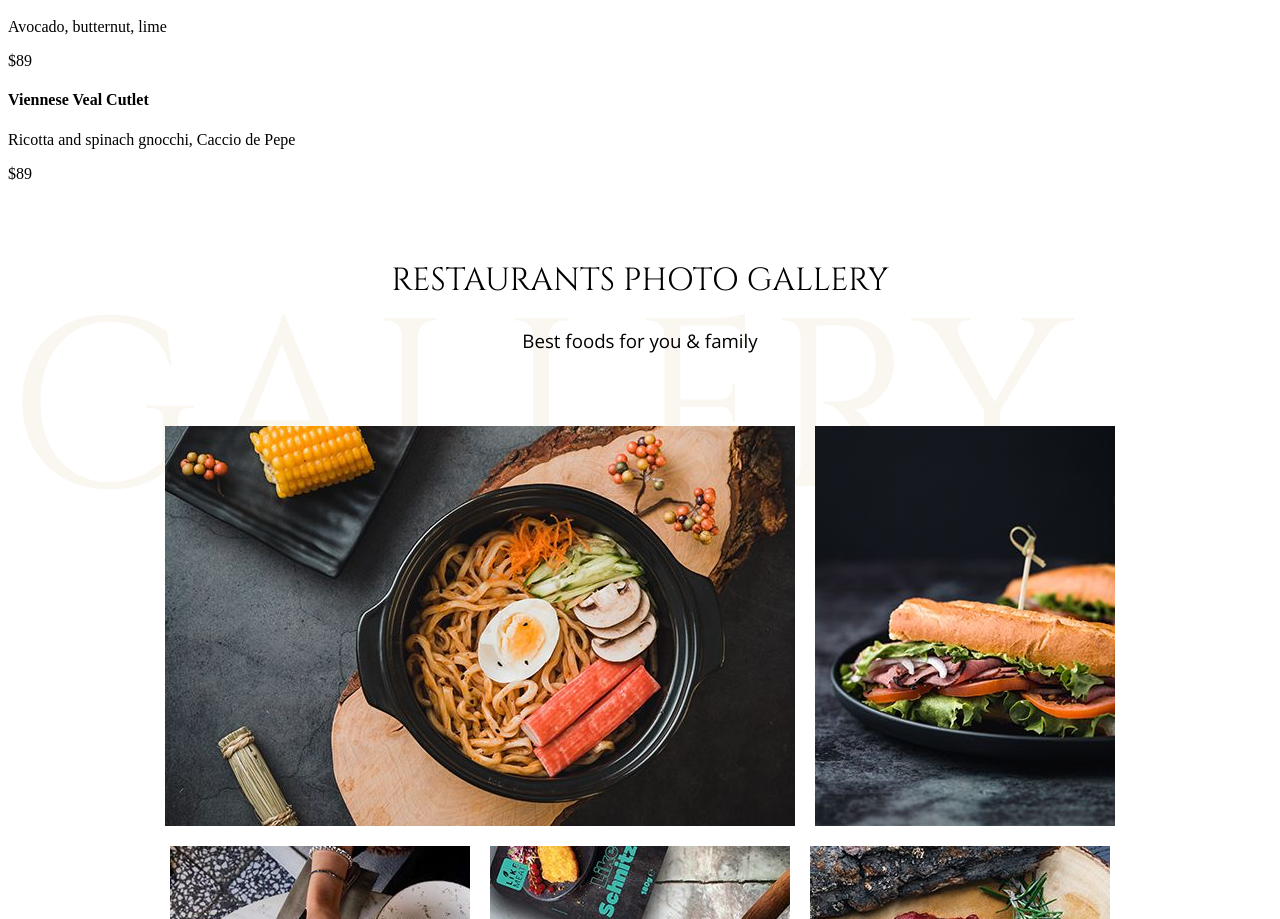
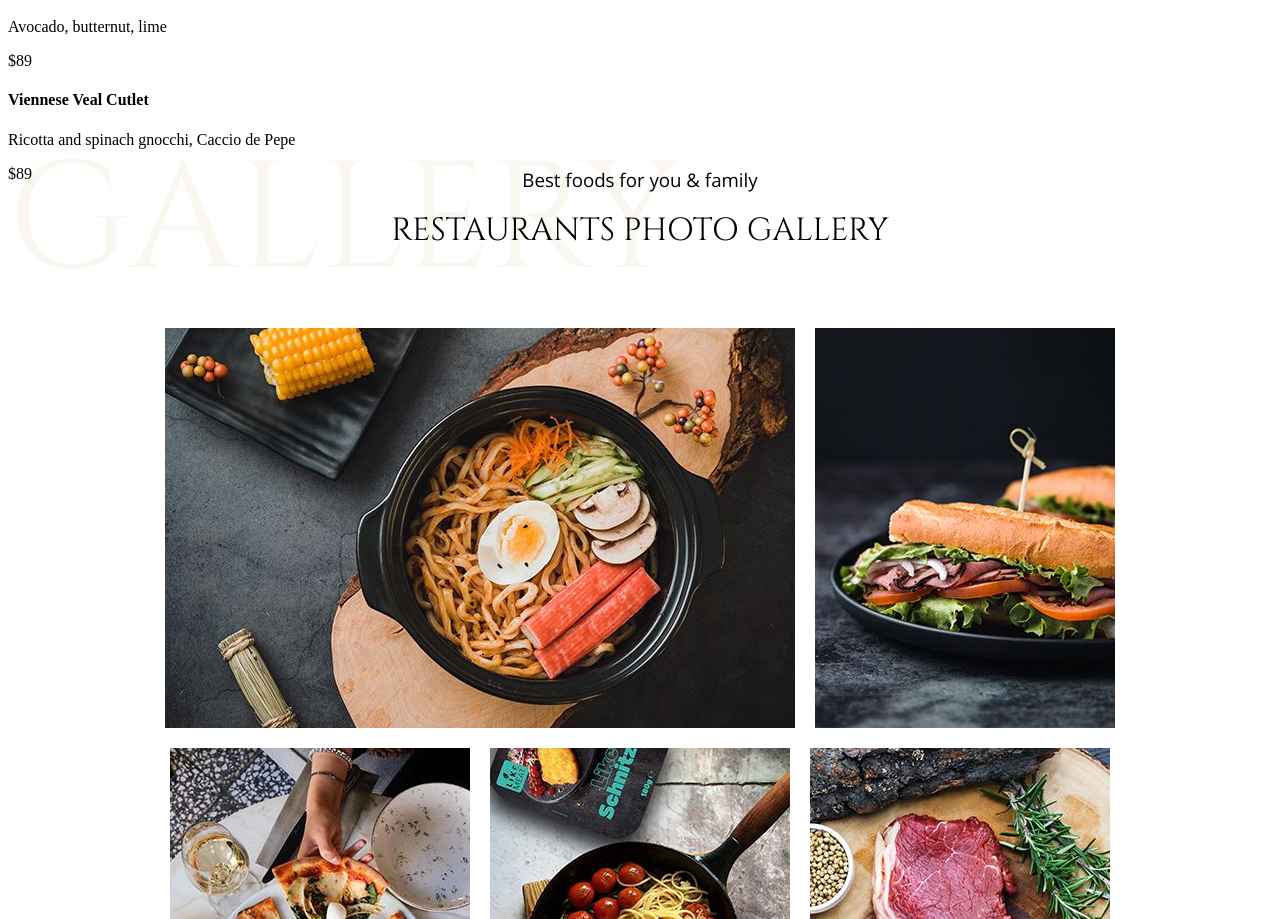
Before and after one commit to becodeorg/hamilton-8-kababi-sam-cam, a plain HTML site: page index.html in a window 1280 px wide. Shown: the part 5561-6480 px from the top of the page. Drawn offline with nearby package versions, Linux system fonts and the light colour scheme; a web font is replaced by a local one.

Commit message:
titlte gallery repair

```diff
--- a/pages/_sectionPhotoGallery.scss
+++ b/pages/_sectionPhotoGallery.scss
@@ -9,14 +9,12 @@
     position: relative;
     min-height:65em;
 
-    &__title {
+      &__title {
         color: black;
         font-family: 'Cinzel', serif;
         z-index: 2;
         font-weight: 200;
         font-size: 2rem;
-        margin-top: 6%;
-        position: relative;
     }
 
     &__stitle {
@@ -24,21 +22,21 @@
         z-index: 2;
         font-family: 'Open Sans', sans-serif;
         font-weight: 300;
-        position: relative;
+        margin-top: -7rem;
     }
 
     &__shadow {
         position: absolute;
         font-family: 'Cinzel', serif;
         color: $ligth-beige;
-        font-size: 15rem;
-        top: -7px;
+        font-size: 9.5rem;
+        top: -90px;
         left: 0;
         z-index: -9999;
     }
 
     .gallery {
-        margin: 5% 5% 0 5%;
+        margin: 10% 5% 0 5%;
         display: flex;
         flex-wrap: wrap;
         justify-content: center;
```
Also changed, not shown: main.css, 1 other file.
